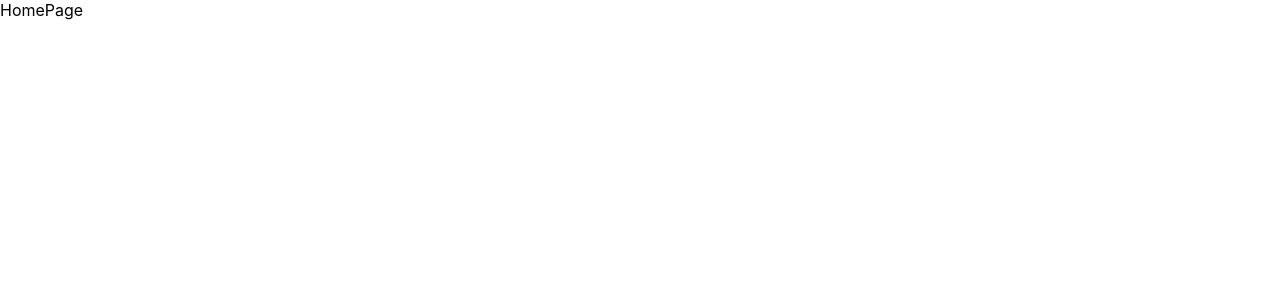
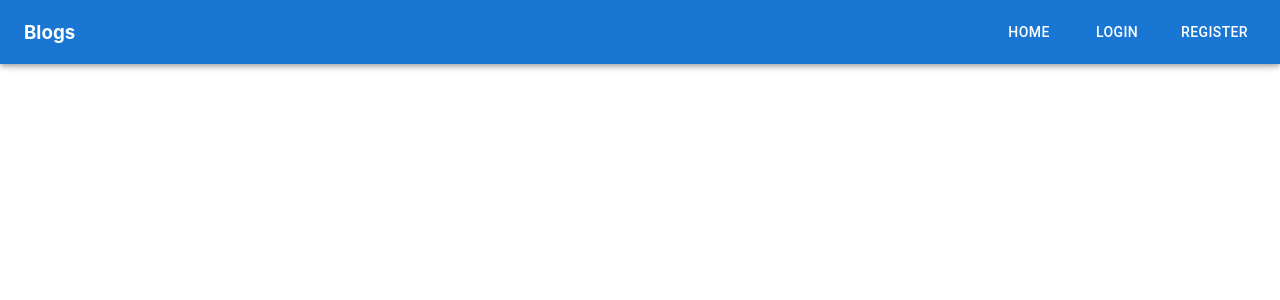
Before and after one commit to ShawnFrost26/jellybean-assignment, a React (Create React App) app in the folder frontend/: page / in a window 1280 px wide. Shown: the top 300 px of the page. Built offline with nearby package versions, Linux system fonts and the light colour scheme.

Commit message:
created navbar and  linked to pages

```diff
--- a/frontend/src/App.js
+++ b/frontend/src/App.js
@@ -3,11 +3,13 @@ import { BrowserRouter, Routes, Route } from "react-router-dom";
 import HomePage from "./pages/HomePage";
 import LoginPage from "./pages/LoginPage";
 import RegisterPage from "./pages/RegisterPage";
+import Navbar from "./components/Navbar"
 
 function App() {
   return (
     <div>
       <BrowserRouter>
+      <Navbar/>
         <Routes>
           <Route path="/" element={<HomePage />} />
           <Route path="/login" element={<LoginPage />} />
--- a/frontend/src/components/Navbar.jsx
+++ b/frontend/src/components/Navbar.jsx
@@ -1,9 +1,40 @@
-import React from 'react'
+import React from "react";
+import { AppBar, Toolbar, Box, Button } from "@mui/material";
+import { Link } from "react-router-dom";
 
 const Navbar = () => {
   return (
-    <div>Navbar</div>
-  )
-}
+    <>
+      <AppBar>
+        <Toolbar sx={{ justifyContent: "space-between" }}>
+          <h3>Blogs</h3>
+          <Box sx={{ display: "flex", alignItems: "center", gap: 3 }}>
+            <Button>
+              <Link style={{ color: "#fff", textDecoration: "none" }} to={"/"}>
+                Home
+              </Link>
+            </Button>
+            <Button>
+              <Link
+                style={{ color: "#fff", textDecoration: "none" }}
+                to={"/login"}
+              >
+                Login
+              </Link>
+            </Button>
+            <Button>
+              <Link
+                style={{ color: "#fff", textDecoration: "none" }}
+                to={"/register"}
+              >
+                Register
+              </Link>
+            </Button>
+          </Box>
+        </Toolbar>
+      </AppBar>
+    </>
+  );
+};
 
-export default Navbar
+export default Navbar;
```
